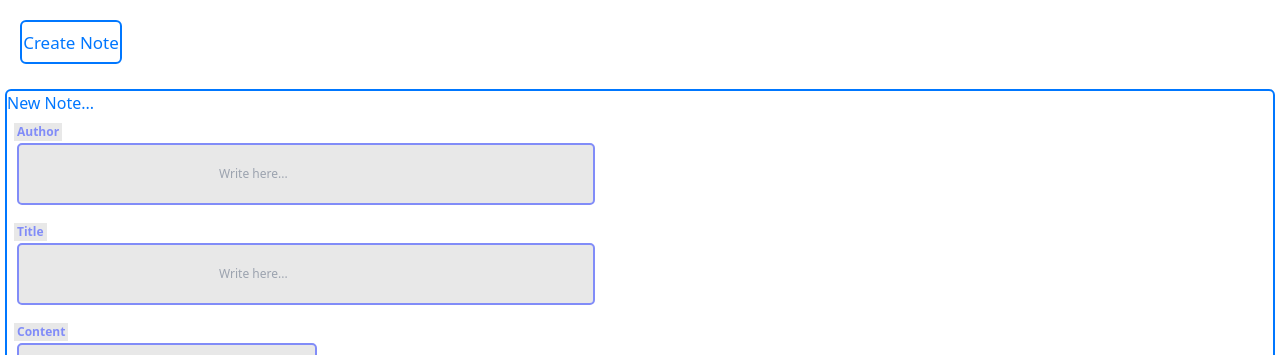
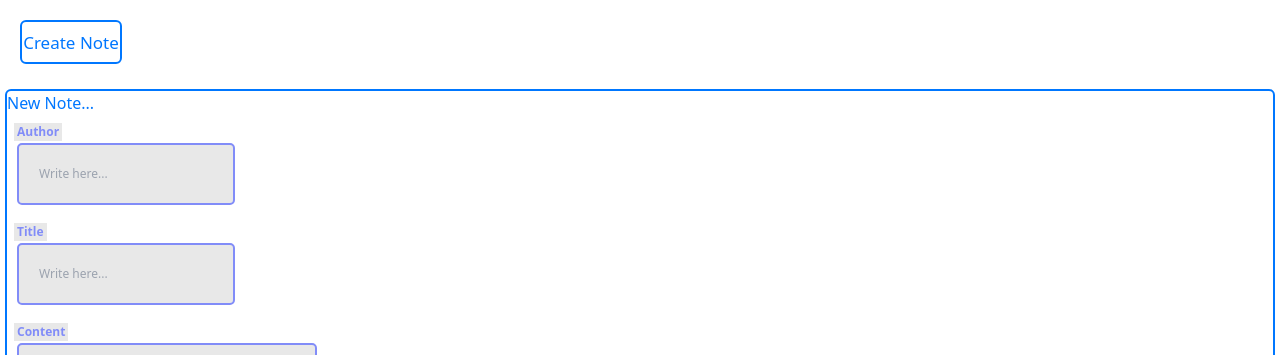
Before and after one commit to Arman-ali1/NoteTakingApp, a React (Vite) app in the folder frontend/: page / in a window 1280 px wide. Both pictures are taken after a click on the button "Create Note". Shown: the top 355 px of the page. Built offline with nearby package versions, Linux system fonts and the light colour scheme; no server answers.

Commit message:
Update padding in InputForm component

```diff
--- a/frontend/src/components/Header/InputForm.jsx
+++ b/frontend/src/components/Header/InputForm.jsx
@@ -24,7 +24,7 @@ const InputFormcss = {
     border: "2px #818CF8 solid",
     borderRadius: "5px",
     background: "#e8e8e8",
-    padding: "20px 200px",
+    padding: "20px 20px",
     margin: "10px",
   },
   textarea: {
```
